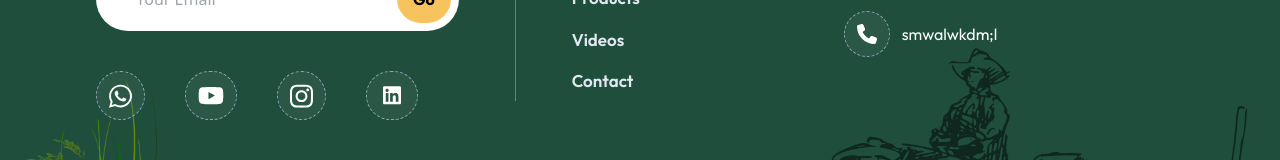
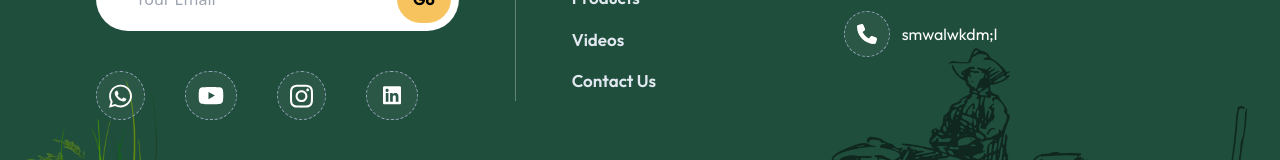
Before and after one commit to mai928/aljahoush, a React (Vite) app: page /contact in a window 1280 px wide. Shown: the part 1150-1310 px from the top of the page. Built offline with nearby package versions, Linux system fonts and the light colour scheme; a web font is replaced by a local one.

Commit message:
translate

```diff
--- a/data.js
+++ b/data.js
@@ -27,7 +27,7 @@ export const navlinks = [
 	},
 	{
 		path: "/contact",
-		name: "Contact",
+		name: "Contact Us",
 	},
 ];
 
--- a/src/components/footer/Footer.jsx
+++ b/src/components/footer/Footer.jsx
@@ -3,8 +3,10 @@ import logo from '../../assets/logo22.png'
 import { navlinks } from '../../../data'
 import { Link } from 'react-router-dom'
 import footer2 from '../../assets/footer2.png'
+import { useTranslation } from 'react-i18next'
 
 const Footer = () => {
+    const {t}=useTranslation()
     return (
         <section className='bg-dark_Green z-50   background-img pt-10 lg:pt-20 pb-40 px-10  lg:px-24'>
             <div className='block text-center lg:text-start lg:flex lg:mt-20'>
@@ -62,7 +64,7 @@ const Footer = () => {
                         {
                             navlinks.map((link) => (
                                 <li className='text-slate-200 font-Outfit my-4 text-[17px] font-semibold'>
-                                    <Link to={link.path}>{link.name}</Link>
+                                    <Link to={link.path}>{t(link.name)}</Link>
                                 </li>
                             ))
                         }
--- a/src/components/navbar/NavBar.jsx
+++ b/src/components/navbar/NavBar.jsx
@@ -119,7 +119,7 @@ const NavBar = () => {
                                             to={item.path}
                                             onClick={() => setToggle(false)}
                                         >
-                                            {(item.name)}
+                                            {t(item.name)}
                                         </Link>
                                     </li>
                                 </div>
@@ -127,7 +127,7 @@ const NavBar = () => {
                             ))}
                         </ul>
 
-                        {/* <div className="flex items-center mt-7">
+                        <div className="flex items-center mt-7">
                             <div className="p-1 bg-white-400 rounded-full me-4">
                                 <svg
 
@@ -143,12 +143,11 @@ const NavBar = () => {
 
                             </div>
                             <div className="border-[1px] border-gray-400 rounded-lg p-2">
-                                <LanguageChanger />
-
+                                <LanguageSwitcher />
                             </div>
 
 
-                        </div> */}
+                        </div>
                     </div>
                 </div>
             </div>
--- a/src/languages/ar.json
+++ b/src/languages/ar.json
@@ -1,3 +1,8 @@
 {
-    "Home":"الرئيسية"
+    "Home":"الرئيسية",
+    "About":"معلومات عنا",
+    "Services":"الخدمات",
+    "Products":"المنتجات",
+    "Videos":"الفيديوهات",
+    "Contact Us":"تواصل معنا"
 }
--- a/src/languages/en.json
+++ b/src/languages/en.json
@@ -1,3 +1,8 @@
 {
-    "Home":"Home"
+    "Home":"Home",
+    "About":"About",
+    "Services":"Services",
+    "Products":"Products",
+    "Videos":"Videos",
+    "Contact Us":"Contact Us"
 }
```
